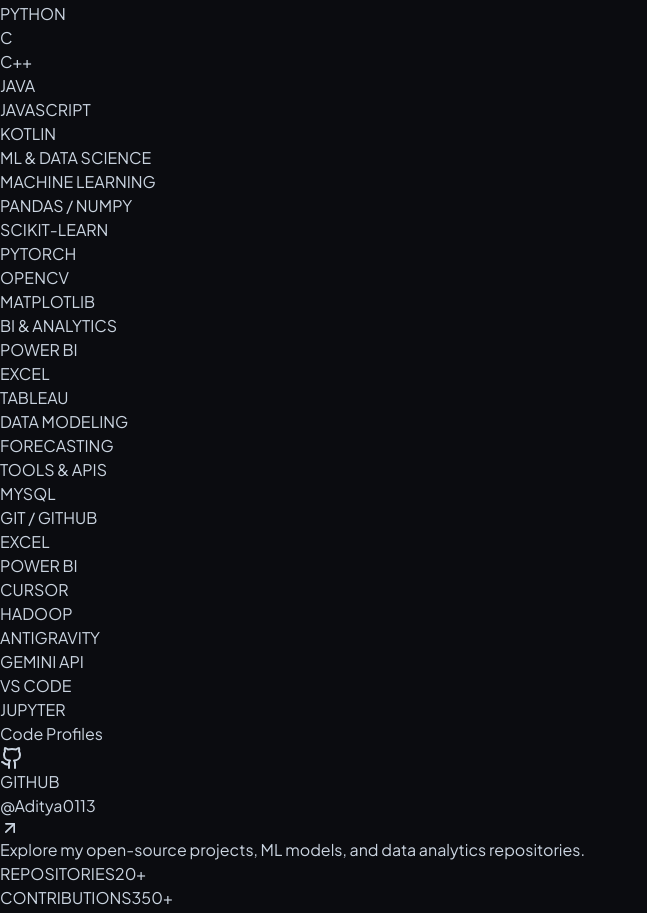
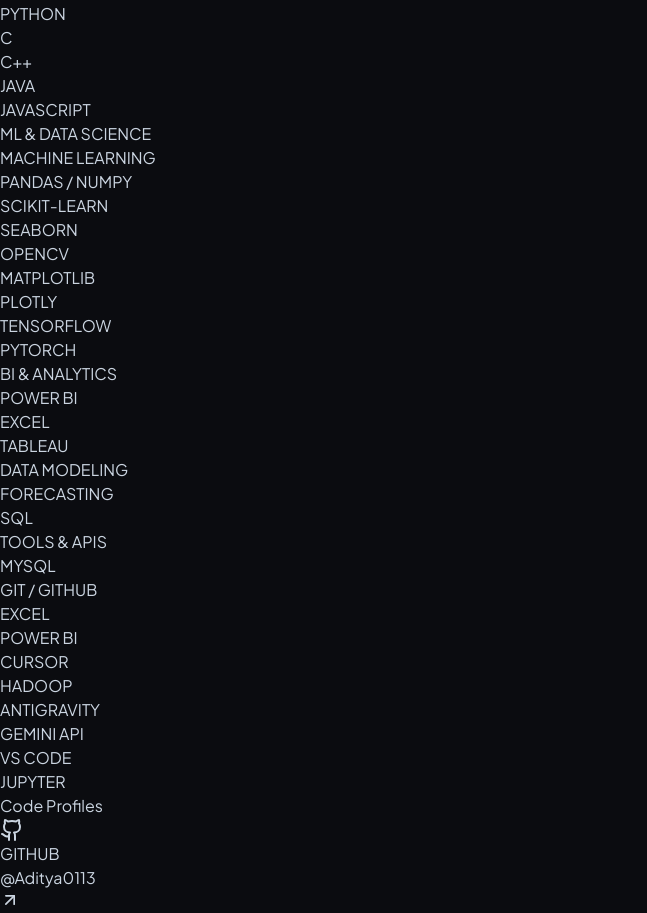
Before and after one commit to Aditya0113/Portfolio, a React (Vite) app: page / in a window 1280 px wide. Shown: the part 3840-4753 px from the top of the page, without its empty margins (0-647 px from the left). Built offline with nearby package versions, Linux system fonts and the light colour scheme.

Commit message:
Content Polish: Updated Tech Stack categories (added Seaborn, Plotly, TensorFlow, PyTorch, SQL).

```diff
--- a/src/components/Skills.jsx
+++ b/src/components/Skills.jsx
@@ -7,17 +7,17 @@
         {
             title: "PROGRAMMING",
             color: "#00bfff",
-            skills: ["PYTHON", "C", "C++", "JAVA", "JAVASCRIPT", "KOTLIN"]
+            skills: ["PYTHON", "C", "C++", "JAVA", "JAVASCRIPT"]
         },
         {
             title: "ML & DATA SCIENCE",
             color: "#C56CEF",
-            skills: ["MACHINE LEARNING", "PANDAS / NUMPY", "SCIKIT-LEARN", "PYTORCH", "OPENCV", "MATPLOTLIB"]
+            skills: ["MACHINE LEARNING", "PANDAS / NUMPY", "SCIKIT-LEARN", "SEABORN", "OPENCV", "MATPLOTLIB", "PLOTLY", "TENSORFLOW", "PYTORCH"]
         },
         {
             title: "BI & ANALYTICS",
             color: "#FF5F56",
-            skills: ["POWER BI", "EXCEL", "TABLEAU", "DATA MODELING", "FORECASTING"]
+            skills: ["POWER BI", "EXCEL", "TABLEAU", "DATA MODELING", "FORECASTING", "SQL"]
         },
         {
             title: "TOOLS & APIS",
```
